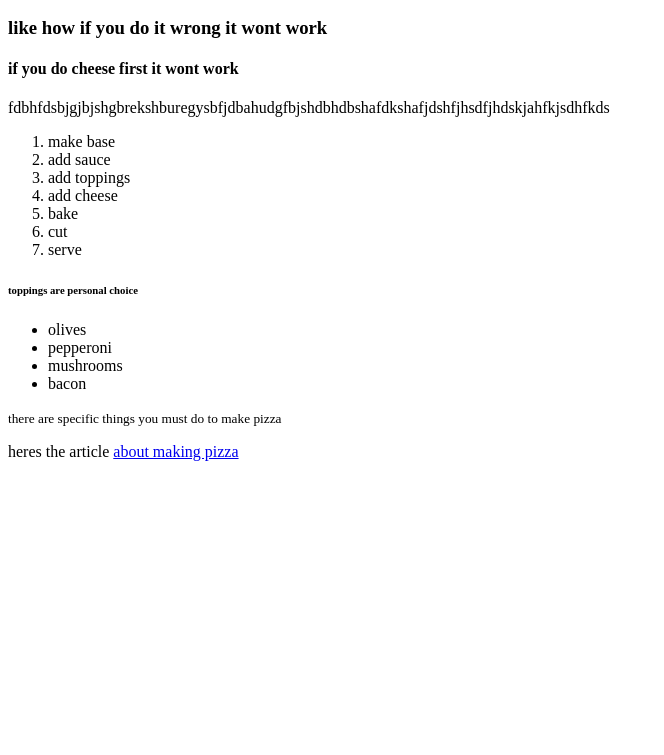
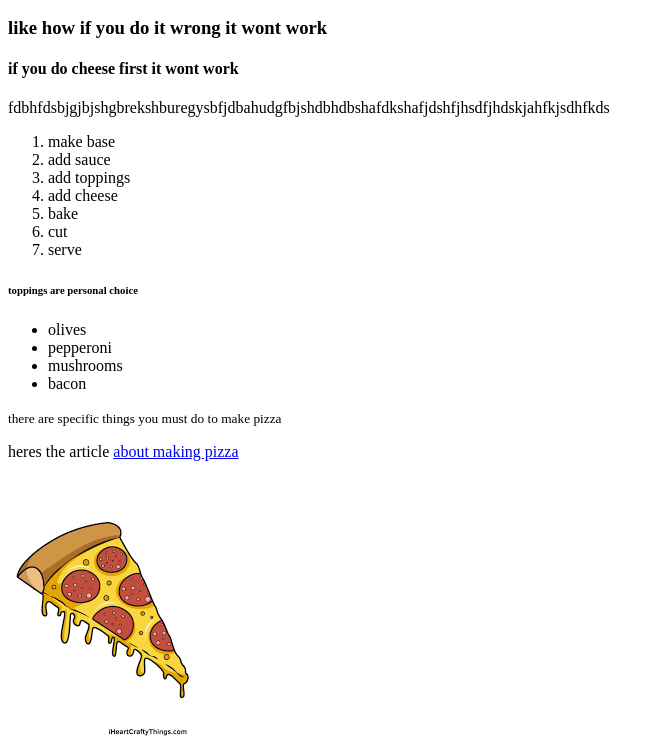
Before and after one commit to Squindle/HTML-CSS-cake-task, a plain HTML site: page index.html in a window 1280 px wide. Shown: the part 110-865 px from the top of the page, without its empty margins (0-664 px from the left). Before the commit the page ends 800 px from the top, so only its background shows below. Drawn offline with Linux system fonts and the light colour scheme.

Commit message:
with photo

```diff
--- a/index.html
+++ b/index.html
@@ -30,5 +30,6 @@
 </ul>
 <p><small>there are specific things you must do to make pizza</small></p>
 <p>heres the article <a href="https://www.bbcgoodfood.com/howto/guide/what-makes-perfect-pizza">about making pizza</a></p>
+<img src="images/pizza.png" alt="a picture of pizza">
 </body>
 </html>
```
